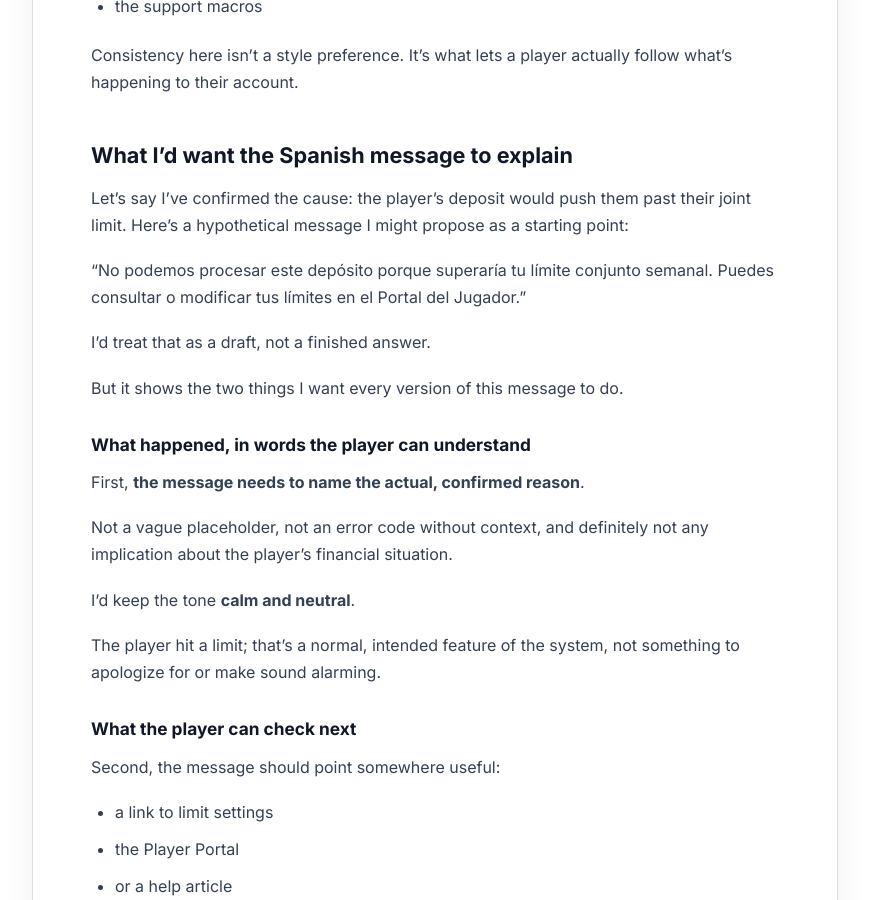
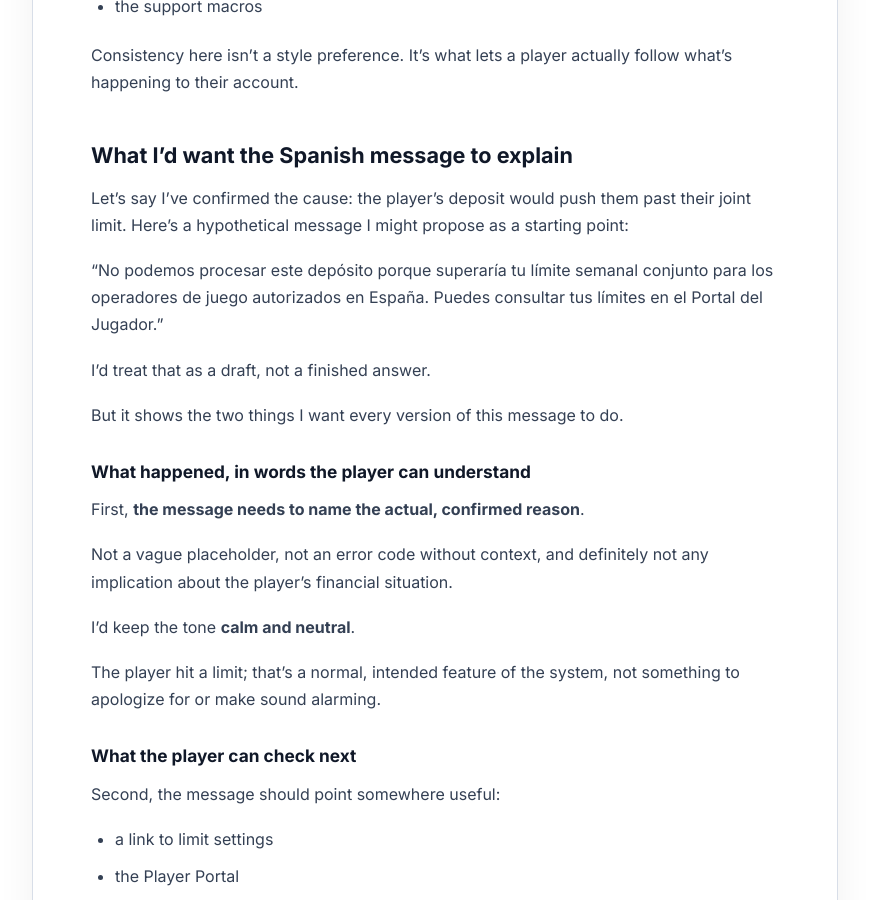
Before and after one commit to lauravlhenche/portfolio, a Jekyll site: the page built from _posts/2026-10-27-spanish-deposit-declined-message.md, in a window 1280 px wide and 900 px high, scrolled down 3512 px. Shown: the whole window, without its empty margins (205-1074 px from the left). Built offline with Jekyll 4.4.1, drawn with Linux system fonts in a browser that asks for light colours; some of the changed text lies outside the part shown.

Commit message:
Update 2026-10-27-spanish-deposit-declined-message.md

```diff
--- a/_posts/2026-10-27-spanish-deposit-declined-message.md
+++ b/_posts/2026-10-27-spanish-deposit-declined-message.md
@@ -93,7 +93,7 @@ Consistency here isn't a style preference. It's what lets a player actually foll
 
 Let's say I've confirmed the cause: the player's deposit would push them past their joint limit. Here's a hypothetical message I might propose as a starting point:
 
-"No podemos procesar este depósito porque superaría tu límite conjunto semanal. Puedes consultar o modificar tus límites en el Portal del Jugador."
+"No podemos procesar este depósito porque superaría tu límite semanal conjunto para los operadores de juego autorizados en España. Puedes consultar tus límites en el Portal del Jugador."
 
 I'd treat that as a draft, not a finished answer.
 
```
Also changed, not shown: other parts of _posts/2026-10-27-spanish-deposit-declined-message.md (+3 -3 lines).
